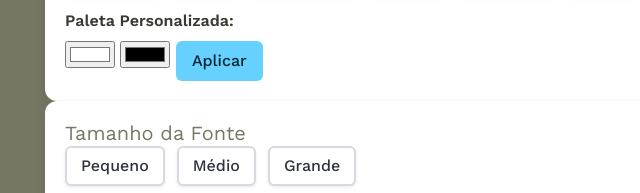
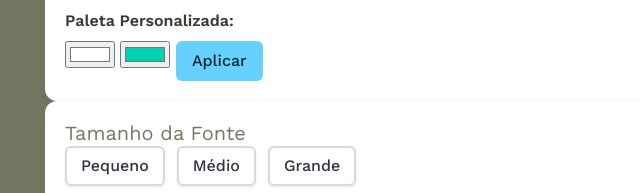
Before and after one commit to JunoPLupus/Games-Database_Bulma, a website: page stylize.html in a window 1280 px wide. Shown: the part 196-389 px from the top of the page, 19-659 px from the left. Drawn offline with nearby package versions, Linux system fonts and the light colour scheme.

Commit message:
Atualizando arquivos

```diff
--- a/scripts/stylize.js
+++ b/scripts/stylize.js
@@ -48,7 +48,7 @@ document.addEventListener("DOMContentLoaded", () => {
           });
     });
 
-    // Exibir aviso LGPD, se existir
+    // Exibir aviso Cookies
     const banner = document.getElementById("cookie-banner");
     if (banner && !localStorage.getItem("cookiesAccepted")) {
           banner.style.display = "block";
--- a/stylize.html
+++ b/stylize.html
@@ -58,7 +58,7 @@
             <div style="margin-top: 0.75rem;">
                 <label class="label">Paleta Personalizada:</label>
                 <input type="color" id="custom-bg" value="#ffffff">
-                <input type="color" id="custom-text" value="#000000">
+                <input type="color" id="custom-text" value="#00d1b2">
                 <button class="button is-info" id="apply-custom">Aplicar</button>
             </div> <!-- fim 'div' -->
         </div> <!-- fim 'box' -->
```
Also changed, not shown: styles/sass/_layout.scss (+7 -0 lines), styles/sass/_variables.scss (+0 -8 lines), 1 other file.
